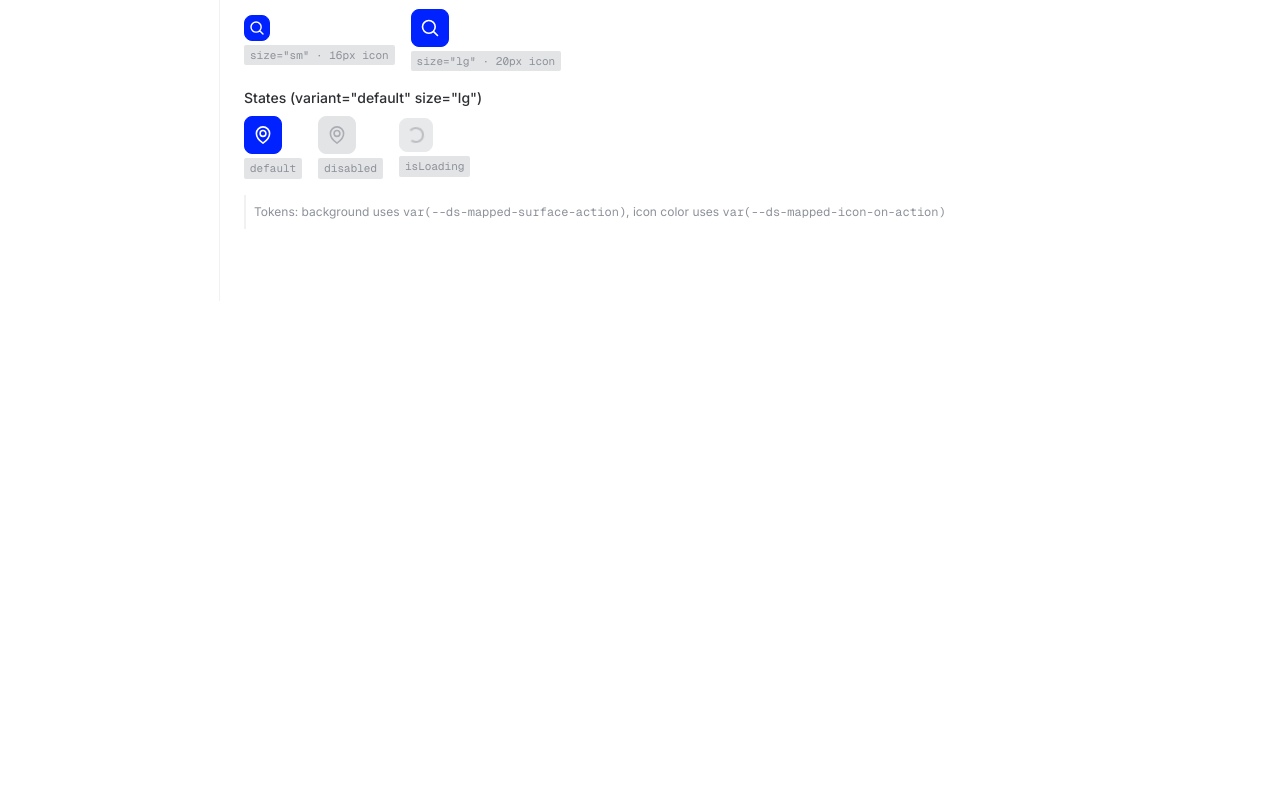
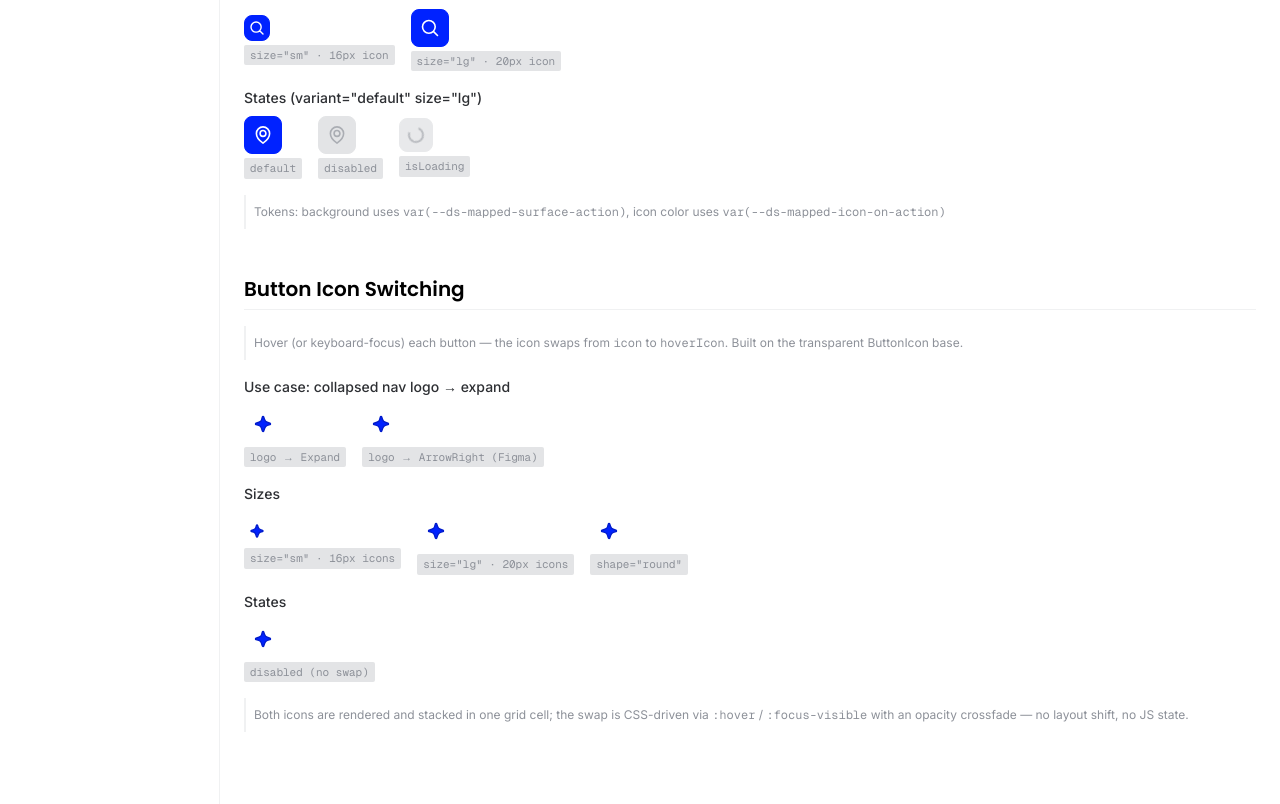
Before and after one commit to sun1771/ciel-ui, a Next.js app: page /preview/buttons in a window 1280 px wide. Shown: the part 1620-2424 px from the top of the page. Before the commit the page ends 1921 px from the top, so only its background shows below. Built offline with nearby package versions, Linux system fonts and the light colour scheme.

Commit message:
Added Button Icon Switching

```diff
--- a/app/preview/buttons/page.tsx
+++ b/app/preview/buttons/page.tsx
@@ -3,7 +3,8 @@
 import { Button } from '@/components/primitives/Button'
 import { ButtonVertical } from '@/components/primitives/Button'
 import { ButtonIcon } from '@/components/primitives/Button'
-import { Search, MapPin, Plus } from '@/icons'
+import { ButtonIconSwitching } from '@/components/primitives/Button'
+import { Search, MapPin, Plus, ArrowRight, Expand, TripOnChatIcon } from '@/icons'
 import type { ButtonVariant, ButtonSize } from '@/components/primitives/Button'
 
 const variants: ButtonVariant[] = ['default', 'outline', 'transparent']
@@ -355,6 +356,94 @@ export default function ButtonsPreviewPage() {
           icon color uses <code>var(--ds-mapped-icon-on-action)</code>
         </p>
       </section>
+
+      {/* ─── SECTION 4: ButtonIconSwitching ────────────────────────────────── */}
+      <section style={sectionStyle}>
+        <h2 style={headingStyle}>Button Icon Switching</h2>
+
+        <p style={{ ...tokenCalloutStyle, marginTop: 0, marginBottom: 'var(--ds-alias-spacing-md)' }}>
+          Hover (or keyboard-focus) each button — the icon swaps from{' '}
+          <code>icon</code> to <code>hoverIcon</code>. Built on the transparent
+          ButtonIcon base.
+        </p>
+
+        {/* Primary use case: logo → expand */}
+        <h3 style={subHeadingStyle}>Use case: collapsed nav logo → expand</h3>
+        <div style={rowStyle}>
+          <div style={labelStyle}>
+            <ButtonIconSwitching
+              size="lg"
+              label="Expand navigation"
+              icon={<TripOnChatIcon size={20} />}
+              hoverIcon={<Expand size={20} />}
+            />
+            <code style={codeStyle}>logo → Expand</code>
+          </div>
+          <div style={labelStyle}>
+            <ButtonIconSwitching
+              size="lg"
+              label="Open"
+              icon={<TripOnChatIcon size={20} />}
+              hoverIcon={<ArrowRight size={20} />}
+            />
+            <code style={codeStyle}>logo → ArrowRight (Figma)</code>
+          </div>
+        </div>
+
+        {/* Sizes */}
+        <h3 style={subHeadingStyle}>Sizes</h3>
+        <div style={rowStyle}>
+          <div style={labelStyle}>
+            <ButtonIconSwitching
+              size="sm"
+              label="Open — sm"
+              icon={<TripOnChatIcon size={16} />}
+              hoverIcon={<ArrowRight size={16} />}
+            />
+            <code style={codeStyle}>size="sm" · 16px icons</code>
+          </div>
+          <div style={labelStyle}>
+            <ButtonIconSwitching
+              size="lg"
+              label="Open — lg"
+              icon={<TripOnChatIcon size={20} />}
+              hoverIcon={<ArrowRight size={20} />}
+            />
+            <code style={codeStyle}>size="lg" · 20px icons</code>
+          </div>
+          <div style={labelStyle}>
+            <ButtonIconSwitching
+              size="lg"
+              shape="round"
+              label="Open — round"
+              icon={<TripOnChatIcon size={20} />}
+              hoverIcon={<ArrowRight size={20} />}
+            />
+            <code style={codeStyle}>shape="round"</code>
+          </div>
+        </div>
+
+        {/* States */}
+        <h3 style={subHeadingStyle}>States</h3>
+        <div style={rowStyle}>
+          <div style={labelStyle}>
+            <ButtonIconSwitching
+              size="lg"
+              disabled
+              label="Open — disabled"
+              icon={<TripOnChatIcon size={20} />}
+              hoverIcon={<ArrowRight size={20} />}
+            />
+            <code style={codeStyle}>disabled (no swap)</code>
+          </div>
+        </div>
+
+        <p style={tokenCalloutStyle}>
+          Both icons are rendered and stacked in one grid cell; the swap is
+          CSS-driven via <code>:hover</code> / <code>:focus-visible</code> with an
+          opacity crossfade — no layout shift, no JS state.
+        </p>
+      </section>
     </div>
   )
 }
--- a/components/primitives/Button/Button.module.css
+++ b/components/primitives/Button/Button.module.css
@@ -249,3 +249,35 @@
 /* ─── Icon color inheritance by variant ─────────────────────────────────────── */
 /* Icons inherit currentColor from the button. The text color rules above
    drive icon color automatically — no extra rules needed. */
+
+/* ─── ButtonIconSwitching ────────────────────────────────────────────────────── */
+/* Two icons stacked in one grid cell; default shown at rest, swapped to the
+   hover icon on :hover / :focus-visible. Visibility never affects layout. */
+
+.switchIconWrap {
+  display: inline-grid;
+  place-items: center;
+  flex-shrink: 0;
+  color: inherit;
+}
+
+.switchIcon {
+  grid-area: 1 / 1;
+  display: inline-flex;
+  color: inherit;
+  transition: opacity 150ms ease;
+}
+
+.switchIconHover {
+  opacity: 0;
+}
+
+.base:hover:not(:disabled):not(.loading) .switchIconDefault,
+.base:focus-visible:not(:disabled):not(.loading) .switchIconDefault {
+  opacity: 0;
+}
+
+.base:hover:not(:disabled):not(.loading) .switchIconHover,
+.base:focus-visible:not(:disabled):not(.loading) .switchIconHover {
+  opacity: 1;
+}
--- /dev/null
+++ b/components/primitives/Button/ButtonIconSwitching.tsx
@@ -0,0 +1,88 @@
+'use client'
+
+import React from 'react'
+import { cn } from '@/lib/utils'
+import styles from './Button.module.css'
+import type { ButtonIconSwitchingProps } from './types'
+
+/**
+ * Icon-only button whose icon swaps on hover/focus. Built on the transparent
+ * ButtonIcon base. Used to combine two controls into one — e.g. a collapsed
+ * navigation logo that reveals an expand arrow on hover.
+ *
+ * Both icons are rendered and stacked; the swap is CSS-driven (no JS state),
+ * so it stays in sync with `:hover` / `:focus-visible` and never shifts layout.
+ *
+ * Icon sizing convention (pass size to your icon components):
+ *   sm → 16px   lg → 20px
+ *
+ * `label` is required and becomes the button's aria-label. Never omit it.
+ *
+ * Figma: PRIMITIVES / Button Icon Hover Switching (node 3814:5034)
+ * Token source: components/primitives/Button/Button.module.css
+ */
+export const ButtonIconSwitching = React.forwardRef<
+  HTMLButtonElement,
+  ButtonIconSwitchingProps
+>(function ButtonIconSwitching(
+  {
+    variant = 'transparent',
+    size = 'lg',
+    shape = 'default',
+    disabled = false,
+    isLoading = false,
+    label,
+    icon,
+    hoverIcon,
+    className,
+    onClick,
+    ...rest
+  },
+  ref,
+) {
+  const isDisabled = disabled || isLoading
+
+  function handleClick(e: React.MouseEvent<HTMLButtonElement>) {
+    if (isDisabled) return
+    onClick?.(e)
+  }
+
+  return (
+    <button
+      ref={ref}
+      type="button"
+      aria-label={label}
+      disabled={isDisabled}
+      aria-disabled={isDisabled}
+      aria-busy={isLoading}
+      onClick={handleClick}
+      className={cn(
+        styles.base,
+        styles.iconOnly,
+        variant === 'default' && styles.variantDefault,
+        variant === 'outline' && styles.variantOutline,
+        variant === 'transparent' && styles.variantTransparent,
+        size === 'lg' && styles.sizeLg,
+        size === 'sm' && styles.sizeSm,
+        shape === 'round' && styles.shapeRound,
+        isLoading && styles.loading,
+        isDisabled && styles.disabled,
+        className,
+      )}
+      {...rest}
+    >
+      {isLoading ? (
+        <span className={styles.spinner} aria-hidden="true" />
+      ) : (
+        <span className={styles.switchIconWrap} aria-hidden="true">
+          <span className={cn(styles.switchIcon, styles.switchIconDefault)}>
+            {icon}
+          </span>
+          <span className={cn(styles.switchIcon, styles.switchIconHover)}>
+            {hoverIcon}
+          </span>
+        </span>
+      )}
+    </button>
+  )
+})
--- a/components/primitives/Button/index.ts
+++ b/components/primitives/Button/index.ts
@@ -1,10 +1,12 @@
 export { Button } from './Button'
 export { ButtonVertical } from './ButtonVertical'
 export { ButtonIcon } from './ButtonIcon'
+export { ButtonIconSwitching } from './ButtonIconSwitching'
 export type {
   ButtonProps,
   ButtonVerticalProps,
   ButtonIconProps,
+  ButtonIconSwitchingProps,
   ButtonBaseProps,
   ButtonVariant,
   ButtonSize,
--- a/components/primitives/Button/types.ts
+++ b/components/primitives/Button/types.ts
@@ -72,3 +72,22 @@ export interface ButtonIconProps
   /** Border radius shape. 'round' produces a pill/circle shape. Default: 'default'. */
   shape?: ButtonShape
 }
+
+/**
+ * Props for the icon-only ButtonIconSwitching.
+ * Same affordance as ButtonIcon (transparent base) but the displayed icon
+ * swaps on hover/focus — e.g. a collapsed nav logo that reveals an expand
+ * arrow on hover, combining two controls into one.
+ */
+export interface ButtonIconSwitchingProps
+  extends ButtonBaseProps,
+    React.ButtonHTMLAttributes<HTMLButtonElement> {
+  /** Required — becomes the button's aria-label. Never omit. */
+  label: string
+  /** Icon shown at rest (e.g. the app logo). Recommended sizes: 16 (sm), 20 (lg). */
+  icon: React.ReactNode
+  /** Icon revealed on hover/focus (e.g. an expand arrow). Match `icon`'s size. */
+  hoverIcon: React.ReactNode
+  /** Border radius shape. 'round' produces a pill/circle shape. Default: 'default'. */
+  shape?: ButtonShape
+}
```
